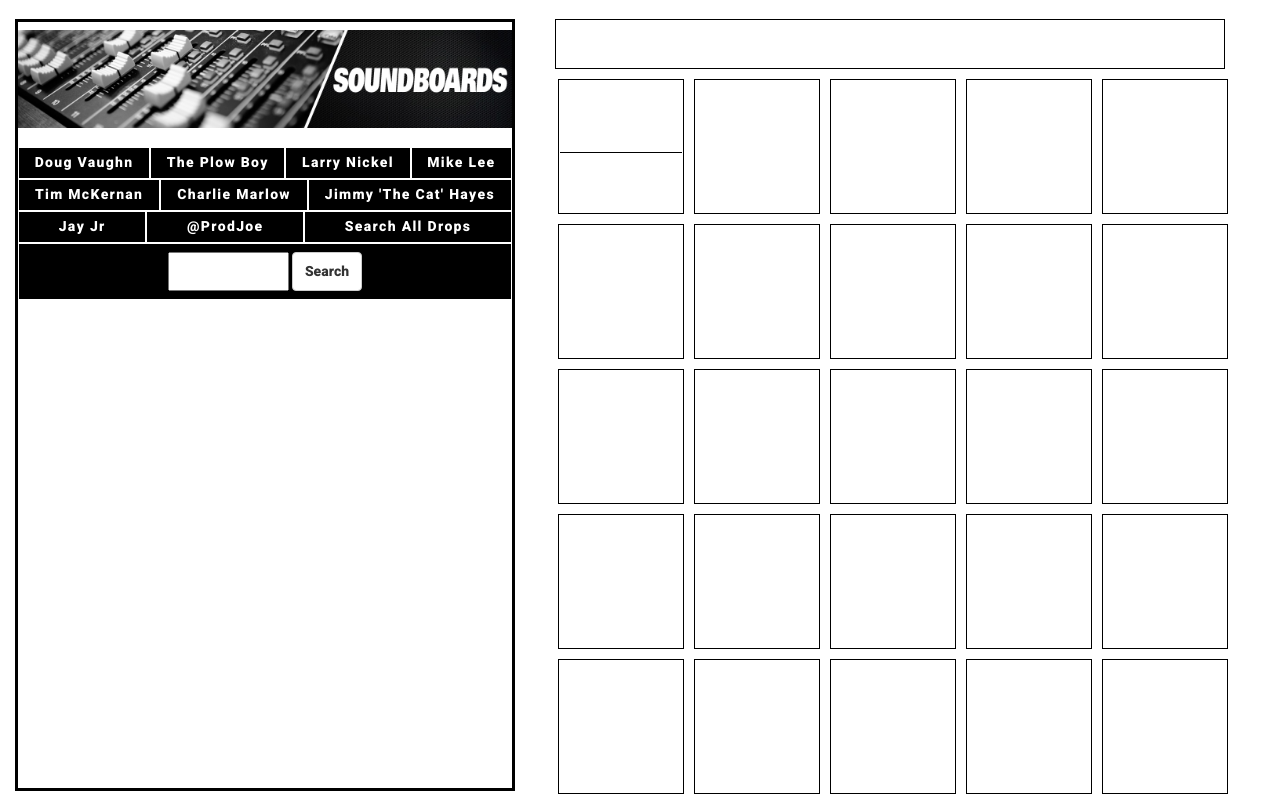
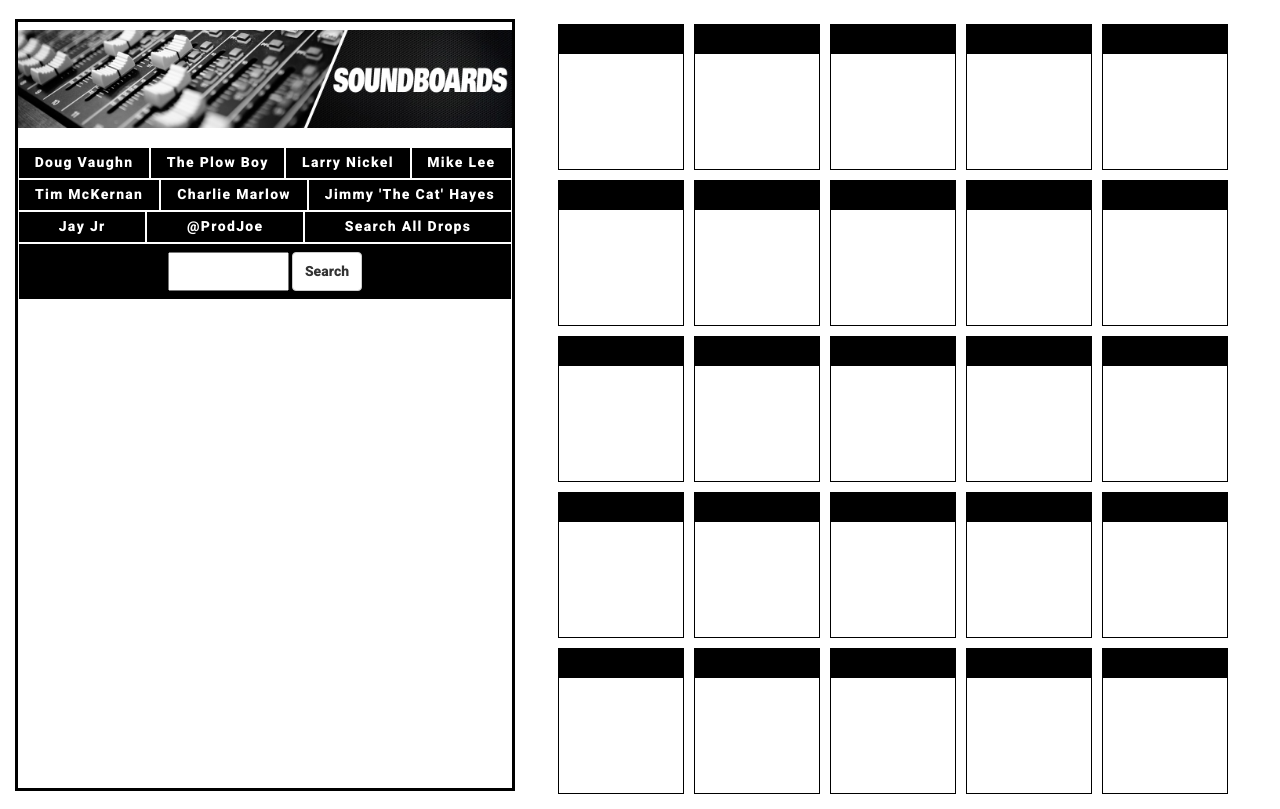
Before and after one commit to DustyShap/soundboards, a Flask app: page / in a window 1280 px wide. Run offline with Flask 2, Linux system fonts and the light colour scheme; parts of the project's set-up code (start-up, migrations or seed data) failed here and were passed over; some libraries are stand-ins or nearby versions.

Commit message:
FROM Result styling

```diff
--- a/static/css/styles.css
+++ b/static/css/styles.css
@@ -446,36 +446,51 @@ flex: 1;
 .cell {
 
   border: 1px solid black;
-  padding: 1px;
   width: 100%;
   flex: 1;
   margin: 5px;
   font-size: 80%;
   display: flex;
-  justify-content: center;
+  justify-content: flex-start;
   align-items: center;
   flex-direction: column;
   text-align: center;
+
 
 }
 
 .cell_top{
 
     width: 100%;
-    height: 10%;
+    height: 20%;
     border-bottom: 1px solid black;
+    background-color: black;
+    font-family: 'Heebo', sans-serif;
+    color: white;
+    display: flex;
+    align-items: center;
+    justify-content: flex-start;
+    padding-left: 15px;
 
 }
 
 
 .cell_bottom{
 
+    flex-grow:1;
+    display: flex;
+    justify-content: center;
+    align-items: center;
+    font-family: 'Heebo', sans-serif;
+    font-size: 90%;
+    padding: 5px;
+
 
 }
 
 .cell:hover {
 
-    border: 2px solid red;
+    border: 1px solid red;
     transition-duration: 0.1s;
     box-shadow: 0 12px 12px 0 rgba(0,0,0,0.24), 0 17px 50px 0 rgba(0,0,0,0.19);
 
--- a/templates/index.html
+++ b/templates/index.html
@@ -92,48 +92,45 @@
 
             <div id="main_grid">
 
-            <div id="main_header"></div>
+           <!-- <div id="main_header"></div> -->
                 <div class="row">
                     <div class="cell"><div class="cell_top"></div><div class="cell_bottom"></div></div>
-                    <div class="cell"></div>
-                    <div class="cell"></div>
-                    <div class="cell"></div>
-                    <div class="cell"></div>
+                    <div class="cell"><div class="cell_top"></div><div class="cell_bottom"></div></div>
+                    <div class="cell"><div class="cell_top"></div><div class="cell_bottom"></div></div>
+                    <div class="cell"><div class="cell_top"></div><div class="cell_bottom"></div></div>
+                    <div class="cell"><div class="cell_top"></div><div class="cell_bottom"></div></div>
                 </div><!--End first row-->
 
                  <div class="row">
-                    <div class="cell">
-
-
-                    </div>
-                    <div class="cell"></div>
-                    <div class="cell"></div>
-                    <div class="cell"></div>
-                    <div class="cell"></div>
+                     <div class="cell"><div class="cell_top"></div><div class="cell_bottom"></div></div>
+                    <div class="cell"><div class="cell_top"></div><div class="cell_bottom"></div></div>
+                    <div class="cell"><div class="cell_top"></div><div class="cell_bottom"></div></div>
+                    <div class="cell"><div class="cell_top"></div><div class="cell_bottom"></div></div>
+                    <div class="cell"><div class="cell_top"></div><div class="cell_bottom"></div></div>
                 </div><!--End second row-->
 
                  <div class="row">
-                    <div class="cell"></div>
-                    <div class="cell"></div>
-                    <div class="cell"></div>
-                    <div class="cell"></div>
-                    <div class="cell"></div>
+                    <div class="cell"><div class="cell_top"></div><div class="cell_bottom"></div></div>
+                    <div class="cell"><div class="cell_top"></div><div class="cell_bottom"></div></div>
+                    <div class="cell"><div class="cell_top"></div><div class="cell_bottom"></div></div>
+                    <div class="cell"><div class="cell_top"></div><div class="cell_bottom"></div></div>
+                    <div class="cell"><div class="cell_top"></div><div class="cell_bottom"></div></div>
                 </div><!--End third row-->
 
                  <div class="row">
-                    <div class="cell"></div>
-                    <div class="cell"></div>
-                    <div class="cell"></div>
-                    <div class="cell"></div>
-                    <div class="cell"></div>
+                    <div class="cell"><div class="cell_top"></div><div class="cell_bottom"></div></div>
+                    <div class="cell"><div class="cell_top"></div><div class="cell_bottom"></div></div>
+                    <div class="cell"><div class="cell_top"></div><div class="cell_bottom"></div></div>
+                    <div class="cell"><div class="cell_top"></div><div class="cell_bottom"></div></div>
+                    <div class="cell"><div class="cell_top"></div><div class="cell_bottom"></div></div>
                 </div><!--End fourth row-->
 
                  <div class="row">
-                    <div class="cell"></div>
-                    <div class="cell"></div>
-                    <div class="cell"></div>
-                    <div class="cell"></div>
-                    <div class="cell"></div>
+                    <div class="cell"><div class="cell_top"></div><div class="cell_bottom"></div></div>
+                    <div class="cell"><div class="cell_top"></div><div class="cell_bottom"></div></div>
+                    <div class="cell"><div class="cell_top"></div><div class="cell_bottom"></div></div>
+                    <div class="cell"><div class="cell_top"></div><div class="cell_bottom"></div></div>
+                    <div class="cell"><div class="cell_top"></div><div class="cell_bottom"></div></div>
                 </div><!--End fifth row-->
 
 
```
Also changed, not shown: static/js/dragdrop.js (+13 -14 lines).
